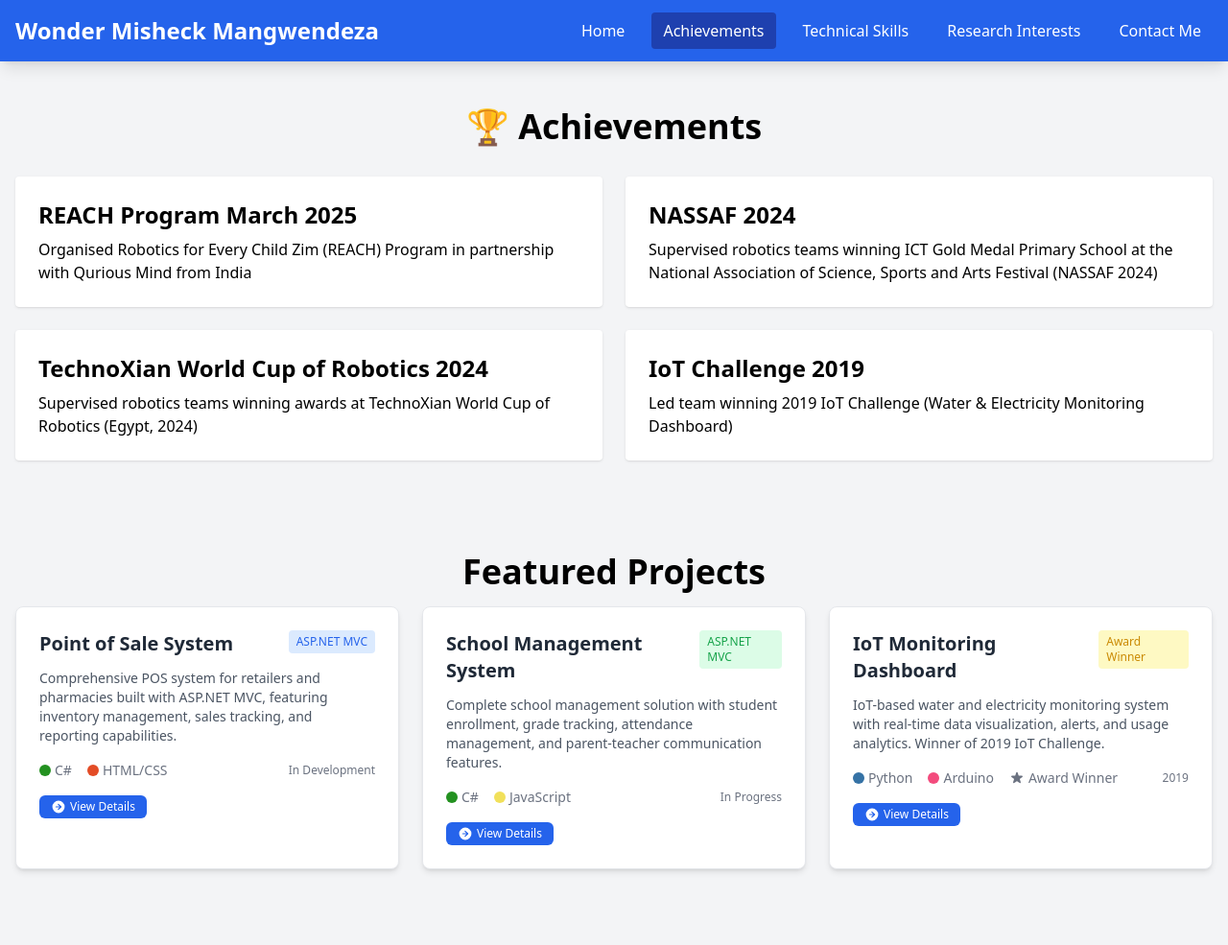
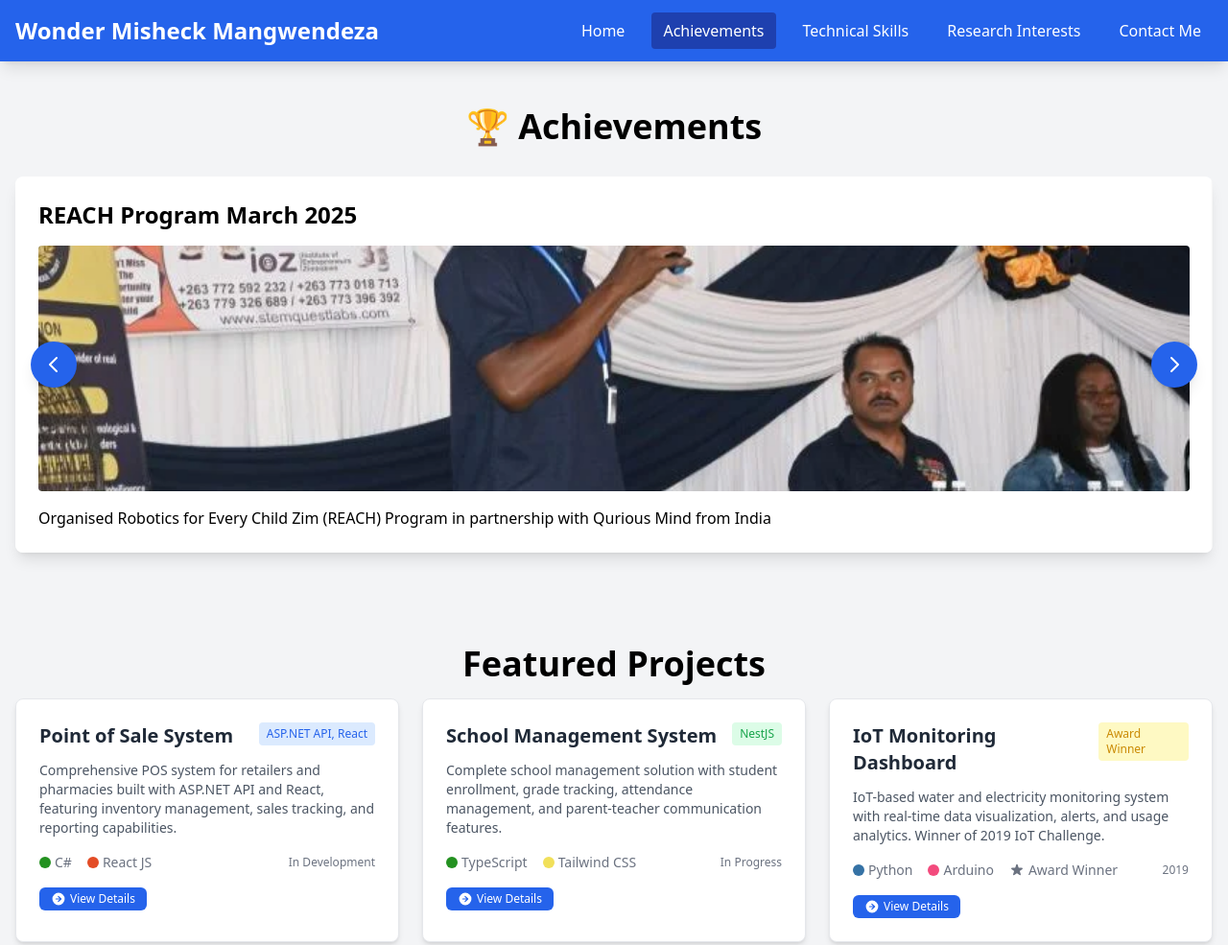
Before and after one commit to Wonder-Misheck-Mangwendeza/Wonder-Misheck-Mangwendeza, a plain HTML site: page pages/achievements.html in a window 1280 px wide. Shown: the top 985 px of the page at 96% size. Drawn offline with nearby package versions, Linux system fonts and the light colour scheme; files whose address does not match are found by name.

Commit message:
commit_2_Oct_d

```diff
--- a/pages/achievements.html
+++ b/pages/achievements.html
@@ -25,23 +25,52 @@
   <main class="container mx-auto p-4">
     <section class="py-8 animate__animated animate__fadeInUp">
       <h1 class="text-4xl font-bold text-center mb-8">🏆 Achievements</h1>
-      <div class="grid grid-cols-1 md:grid-cols-2 gap-6">
+      <div class="relative overflow-hidden rounded-lg shadow-lg">
+        <div class="carousel-slides flex transition-transform duration-500 ease-in-out" id="carousel">
+          <div class="slide flex-shrink-0 w-full">
             <div class="bg-white p-6 rounded shadow animate__animated animate__zoomIn">
-          <h2 class="text-2xl font-bold mb-2">REACH Program March 2025</h2>
+              <h2 class="text-2xl font-bold mb-4">REACH Program March 2025</h2>
+              <img src="./../static/Zimbabwe-STEM-Quest.webp" alt="REACH Program" class="w-full h-64 object-cover rounded mb-4">
               <p>Organised Robotics for Every Child Zim (REACH) Program in partnership with Qurious Mind from India</p>
             </div>
+          </div>
+          <div class="slide flex-shrink-0 w-full">
             <div class="bg-white p-6 rounded shadow animate__animated animate__zoomIn">
-          <h2 class="text-2xl font-bold mb-2">NASSAF 2024</h2>
+              <h2 class="text-2xl font-bold mb-4">NASSAF 2024</h2>
+              <img src="./../static/NASSAF.jpeg" alt="NASSAF 2024" class="w-full h-64 object-cover rounded mb-4">
               <p>Supervised robotics teams winning ICT Gold Medal Primary School at the National Association of Science, Sports and Arts Festival (NASSAF 2024)</p>
             </div>
+          </div>
+          <div class="slide flex-shrink-0 w-full">
             <div class="bg-white p-6 rounded shadow animate__animated animate__zoomIn">
-          <h2 class="text-2xl font-bold mb-2">TechnoXian World Cup of Robotics 2024</h2>
+              <h2 class="text-2xl font-bold mb-4">TechnoXian World Cup of Robotics 2024</h2>
+              <img src="./../static/TechnoXian.jpeg" alt="TechnoXian Robotics" class="w-full h-64 object-cover rounded mb-4">
               <p>Supervised robotics teams winning awards at TechnoXian World Cup of Robotics (Egypt, 2024)</p>
             </div>
-
+          </div>
+          <div class="slide flex-shrink-0 w-full">
             <div class="bg-white p-6 rounded shadow animate__animated animate__zoomIn">
-          <h2 class="text-2xl font-bold mb-2">IoT Challenge 2019</h2>
+              <h2 class="text-2xl font-bold mb-4">IoT Challenge 2019</h2>
+              <img src="./../static/IoT Challenge.jpeg" alt="IoT Challenge 2019" class="w-full h-64 object-cover rounded mb-4">
               <p>Led team winning 2019 IoT Challenge (Water & Electricity Monitoring Dashboard)</p>
+            </div>
+          </div>
+        </div>
+        <button class="prev absolute left-4 top-1/2 transform -translate-y-1/2 bg-blue-600 text-white p-3 rounded-full hover:bg-blue-700 transition duration-300 shadow-lg" id="prevBtn">
+          <svg class="w-6 h-6" fill="none" stroke="currentColor" viewBox="0 0 24 24">
+            <path stroke-linecap="round" stroke-linejoin="round" stroke-width="2" d="M15 19l-7-7 7-7"></path>
+          </svg>
+        </button>
+        <button class="next absolute right-4 top-1/2 transform -translate-y-1/2 bg-blue-600 text-white p-3 rounded-full hover:bg-blue-700 transition duration-300 shadow-lg" id="nextBtn">
+          <svg class="w-6 h-6" fill="none" stroke="currentColor" viewBox="0 0 24 24">
+            <path stroke-linecap="round" stroke-linejoin="round" stroke-width="2" d="M9 5l7 7-7 7"></path>
+          </svg>
+        </button>
+        <div class="absolute bottom-4 left-1/2 transform -translate-x-1/2 flex space-x-2" id="indicators">
+          <div class="w-3 h-3 bg-white rounded-full opacity-50 cursor-pointer" data-slide="0"></div>
+          <div class="w-3 h-3 bg-white rounded-full opacity-50 cursor-pointer" data-slide="1"></div>
+          <div class="w-3 h-3 bg-white rounded-full opacity-50 cursor-pointer" data-slide="2"></div>
+          <div class="w-3 h-3 bg-white rounded-full opacity-50 cursor-pointer" data-slide="3"></div>
         </div>
       </div>
     </section>
@@ -58,11 +87,11 @@
             <h3 class="text-xl font-semibold text-gray-800">
               Point of Sale System
             </h3>
-            <span class="text-xs bg-blue-100 text-blue-600 px-2 py-1 rounded">ASP.NET MVC</span>
+            <span class="text-xs bg-blue-100 text-blue-600 px-2 py-1 rounded">ASP.NET API, React</span>
           </div>
 
           <p class="text-gray-600 text-sm mb-4">
-            Comprehensive POS system for retailers and pharmacies built with ASP.NET MVC, featuring inventory management, sales tracking, and reporting capabilities.
+            Comprehensive POS system for retailers and pharmacies built with ASP.NET API and React, featuring inventory management, sales tracking, and reporting capabilities.
           </p>
 
           <div class="flex items-center justify-between text-sm text-gray-500 mb-4">
@@ -73,7 +102,7 @@
               </span>
               <span class="flex items-center">
                 <span class="w-3 h-3 rounded-full mr-1" style="background-color: #e34c26"></span>
-                HTML/CSS
+                React JS
               </span>
             </div>
             <span class="text-xs">In Development</span>
@@ -95,7 +124,7 @@
             <h3 class="text-xl font-semibold text-gray-800">
               School Management System
             </h3>
-            <span class="text-xs bg-green-100 text-green-600 px-2 py-1 rounded">ASP.NET MVC</span>
+            <span class="text-xs bg-green-100 text-green-600 px-2 py-1 rounded">NestJS</span>
           </div>
 
           <p class="text-gray-600 text-sm mb-4">
@@ -106,11 +135,11 @@
             <div class="flex items-center space-x-4">
               <span class="flex items-center">
                 <span class="w-3 h-3 rounded-full mr-1" style="background-color: #239120"></span>
-                C#
+               TypeScript
               </span>
               <span class="flex items-center">
                 <span class="w-3 h-3 rounded-full mr-1" style="background-color: #f1e05a"></span>
-                JavaScript
+                Tailwind CSS
               </span>
             </div>
             <span class="text-xs">In Progress</span>
@@ -190,6 +219,44 @@
         }
       });
     });
+
+    // Carousel functionality
+    document.addEventListener('DOMContentLoaded', function() {
+      const carousel = document.getElementById('carousel');
+      const prevBtn = document.getElementById('prevBtn');
+      const nextBtn = document.getElementById('nextBtn');
+      const indicators = document.querySelectorAll('#indicators div');
+      let currentSlide = 0;
+      const totalSlides = carousel.children.length;
+
+      function updateCarousel() {
+        carousel.style.transform = `translateX(-${currentSlide * 100}%)`;
+        indicators.forEach((indicator, index) => {
+          indicator.classList.toggle('opacity-100', index === currentSlide);
+          indicator.classList.toggle('opacity-50', index !== currentSlide);
+        });
+      }
+
+      nextBtn.addEventListener('click', () => {
+        currentSlide = (currentSlide + 1) % totalSlides;
+        updateCarousel();
+      });
+
+      prevBtn.addEventListener('click', () => {
+        currentSlide = (currentSlide - 1 + totalSlides) % totalSlides;
+        updateCarousel();
+      });
+
+      indicators.forEach((indicator, index) => {
+        indicator.addEventListener('click', () => {
+          currentSlide = index;
+          updateCarousel();
+        });
+      });
+
+      // Initialize
+      updateCarousel();
+    });
   </script>
   <script src="list-repos.js"></script>
 </body>
```
Also changed, not shown: pages/research-interests.html (+28 -4 lines), static/IoT Challenge.jpeg (added), static/NASSAF.jpeg (added), static/TechnoXian.jpeg (added), static/Zimbabwe-STEM-Quest.webp (added). Lines whose indentation alone changed are shown as unchanged.
